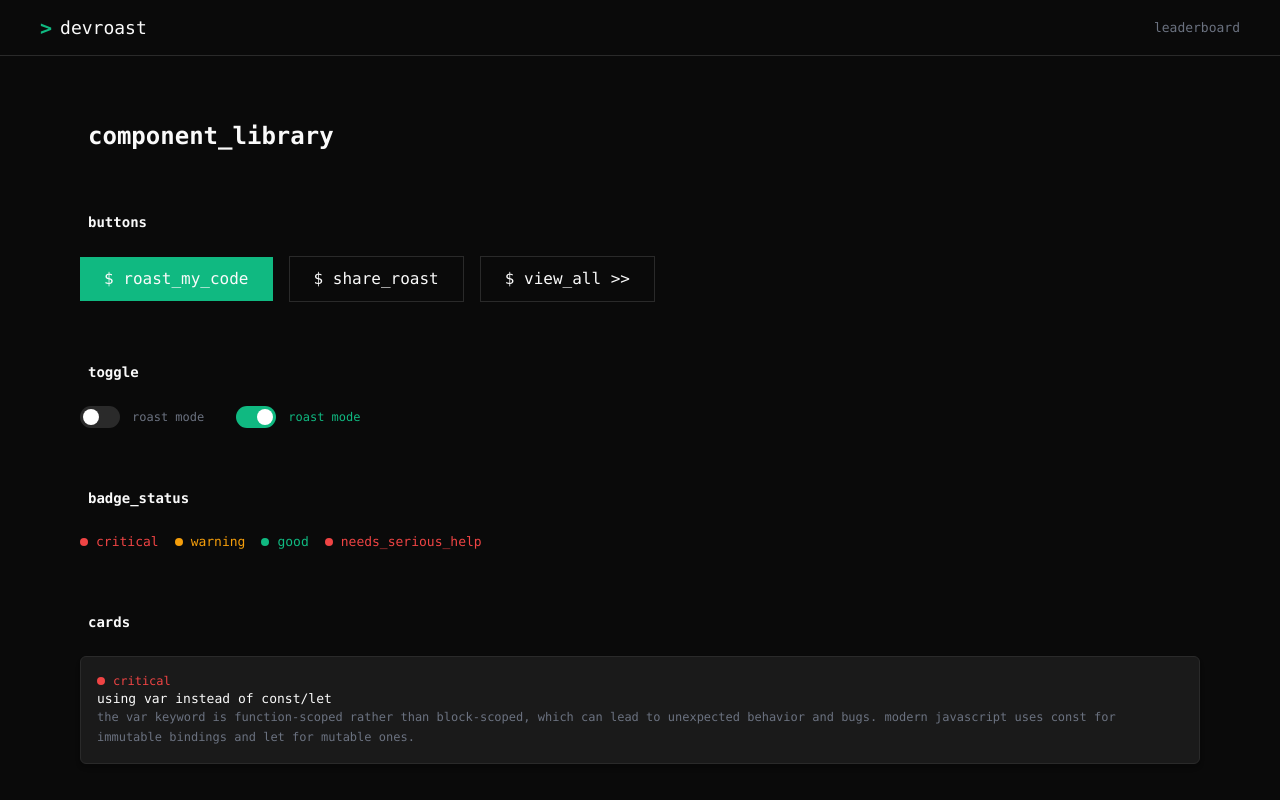
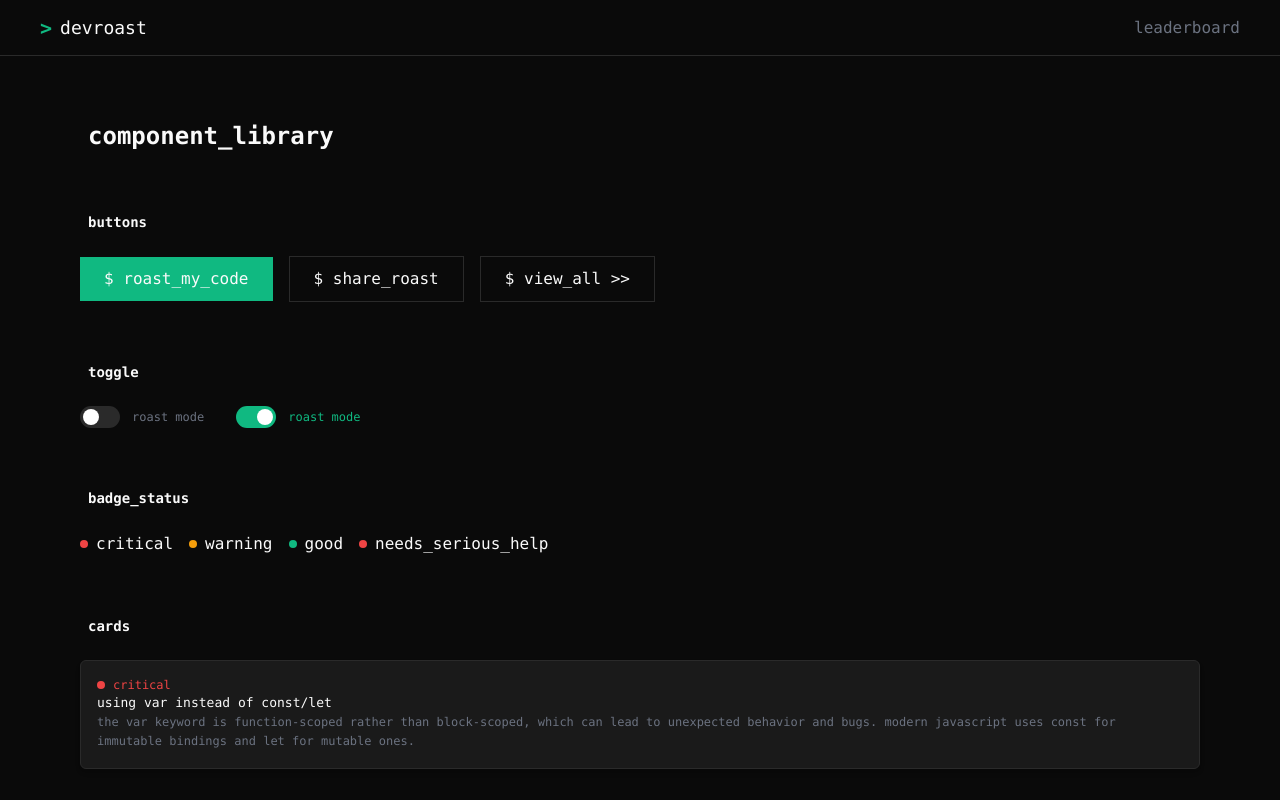
Before and after one commit to huannvictor/devroast, a Next.js app: page /components in a window 1280 px wide. Shown: the top 800 px of the page. Built offline with nearby package versions, Linux system fonts and the light colour scheme.

Commit message:
style(ui): standardize spacing, size, and color tokens

```diff
--- a/src/components/Navbar.tsx
+++ b/src/components/Navbar.tsx
@@ -17,7 +17,7 @@ export function Navbar() {
       <div className="flex items-center gap-6">
         <Link
           href="/leaderboard"
-          className="font-mono text-[13px] text-text-secondary hover:text-text-primary transition-colors"
+          className="font-mono text-13 text-text-secondary hover:text-text-primary transition-colors"
         >
           leaderboard
         </Link>
--- a/src/components/ui/badge.tsx
+++ b/src/components/ui/badge.tsx
@@ -12,7 +12,7 @@ const badge = tv({
     },
     size: {
       sm: "text-xs",
-      md: "text-[13px]",
+      md: "text-13",
       lg: "text-sm",
     },
   },
--- a/src/components/ui/diff-line.tsx
+++ b/src/components/ui/diff-line.tsx
@@ -5,19 +5,19 @@ import { tv, type VariantProps } from "tailwind-variants";
 
 const diffLine = tv({
   slots: {
-    base: "flex w-full items-center gap-2 px-4 py-1 font-mono text-[13px]",
+    base: "flex w-full items-center gap-2 px-4 py-1 font-mono text-13",
     prefix: "w-4 text-center",
     content: "flex-1 whitespace-pre",
   },
   variants: {
     variant: {
       added: {
-        base: "bg-[#0A1A0F]",
+        base: "bg-diff-added",
         prefix: "text-accent-green",
         content: "text-text-primary",
       },
       removed: {
-        base: "bg-[#1A0A0A]",
+        base: "bg-diff-removed",
         prefix: "text-accent-red",
         content: "text-text-secondary",
       },
```
Also changed, not shown: src/components/ui/score-ring.tsx (+4 -8 lines).
